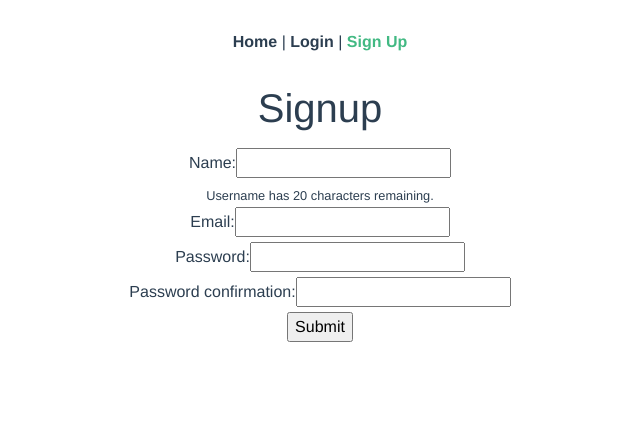
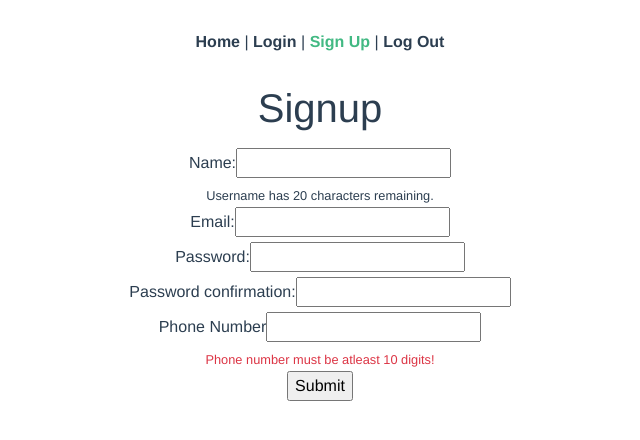
Before and after one commit to JohnChichester/personal-resume, a Vue app: page /signup in a window 1280 px wide. Shown: the top 440 px of the page, without its empty margins (320-960 px from the left). Built offline with nearby package versions, Linux system fonts and the light colour scheme.

Commit message:
Added submit

```diff
--- a/src/App.vue
+++ b/src/App.vue
@@ -6,6 +6,8 @@
       <router-link to="/login">Login</router-link>
       |
       <router-link to="/signup">Sign Up</router-link>
+      |
+      <router-link to="/logout">Log Out</router-link>
     </div>
     <router-view />
   </div>
--- a/src/main.js
+++ b/src/main.js
@@ -5,6 +5,11 @@ import axios from "axios";
 
 axios.defaults.baseURL = process.env.NODE_ENV === "development" ? "http://localhost:3000" : "/";
 
+var jwt = localStorage.getItem("jwt");
+if (jwt) {
+  axios.defaults.headers.common["Authorization"] = "Bearer " + jwt;
+}
+
 Vue.config.productionTip = false;
 
 new Vue({
--- a/src/router/index.js
+++ b/src/router/index.js
@@ -3,6 +3,7 @@ import VueRouter from "vue-router";
 import Home from "../views/Home.vue";
 import Login from "../views/Login.vue";
 import Signup from "../views/Signup.vue";
+import Logout from "../views/Logout.vue";
 
 Vue.use(VueRouter);
 
@@ -22,6 +23,7 @@ const routes = [
   },
   { path: "/login", name: "Login", component: Login },
   { path: "/signup", name: "Signup", component: Signup },
+  { path: "/logout", name: "logout", component: Logout },
 ];
 
 const router = new VueRouter({
--- /dev/null
+++ b/src/views/Logout.vue
@@ -0,0 +1,15 @@
+<template>
+  <div class="logout"></div>
+</template>
+
+<script>
+import axios from "axios";
+
+export default {
+  created: function () {
+    delete axios.defaults.headers.common["Authorization"];
+    localStorage.removeItem("jwt");
+    this.$router.push("/");
+  },
+};
+</script>
--- a/src/views/Signup.vue
+++ b/src/views/Signup.vue
@@ -29,7 +29,13 @@
         <label>Password confirmation:</label>
         <input type="password" v-model="passwordConfirmation" />
         <br />
-        <small v-if="password != passwordConfirmation" class="text-dancer">Passwords must match!</small>
+        <small v-if="password != passwordConfirmation" class="text-danger">Passwords must match!</small>
+      </div>
+      <div>
+        <label>Phone Number</label>
+        <input type="text" v-model="phone_number" />
+        <br />
+        <small v-if="phone_number.length < 10" class="text-danger">Phone number must be atleast 10 digits!</small>
       </div>
       <input type="submit" value="Submit" />
     </form>
@@ -46,6 +52,7 @@ export default {
       email: "",
       password: "",
       passwordConfirmation: "",
+      phone_number: "",
       errors: [],
       status: null,
     };
```
